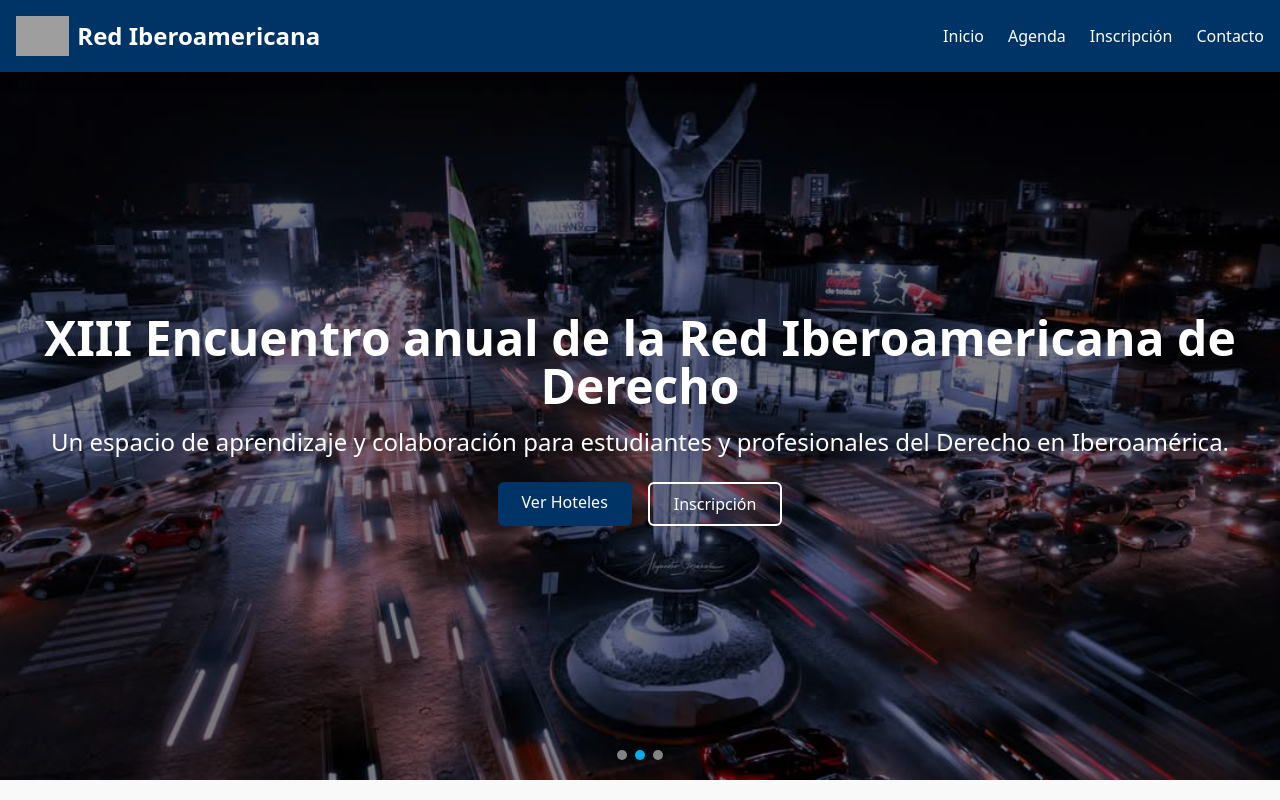
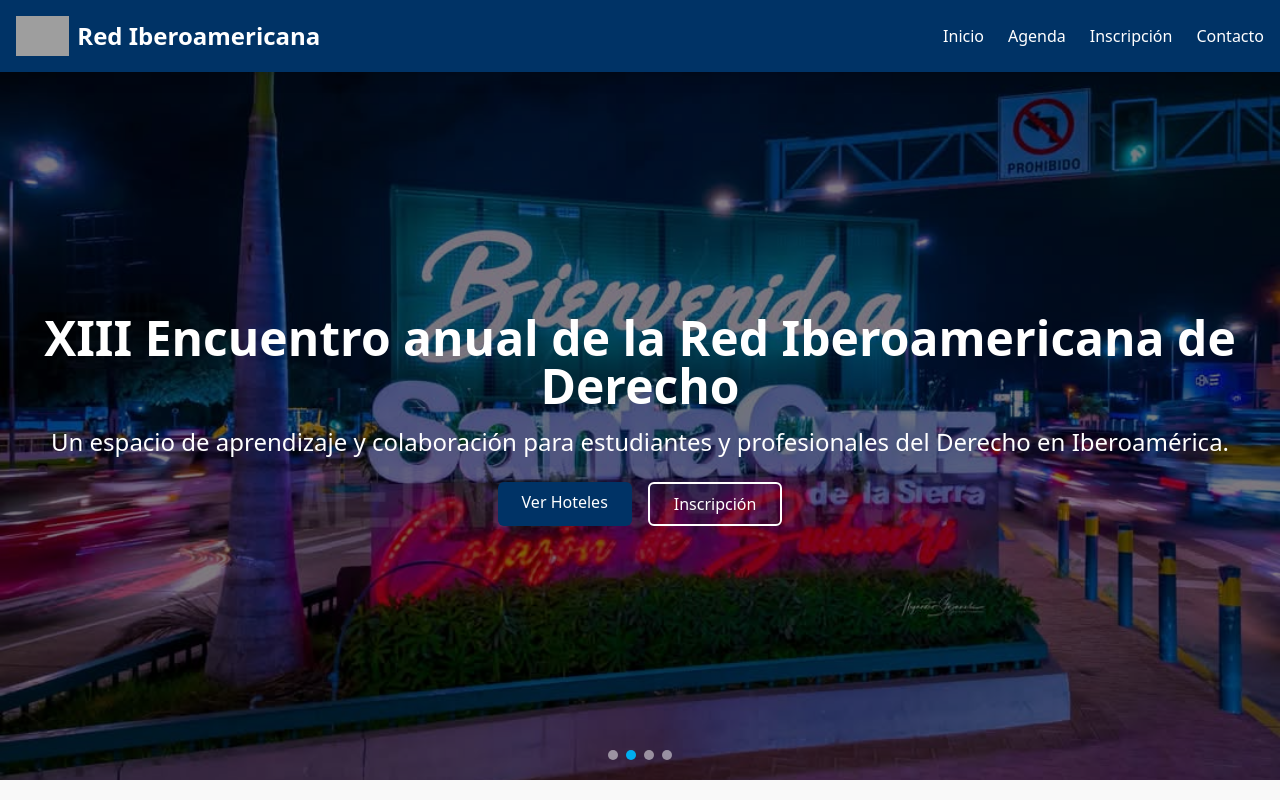
Before and after one commit to RoyDevTEAM/rediberoderecho2025, an Angular app: page / in a window 1280 px wide. Shown: the top 800 px of the page. Built offline with nearby package versions, Linux system fonts and the light colour scheme; grey boxes are pictures that could not be loaded.

Commit message:
Update home.component.ts

```diff
--- a/src/app/pages/home/home.component.ts
+++ b/src/app/pages/home/home.component.ts
@@ -297,9 +297,12 @@ cambiarDia(diaIndex: number) {
   }
 
   images: string[] = [
+
+    'https://github.com/RoyDevTEAM/QueryImg/raw/main/02.jpg',
     '/assets/fondo1.jpg',
     '/assets/IMG-20250228-WA0037.jpg',
-    '/assets/IMG-20250228-WA0038.jpg'
+    '/assets/IMG-20250228-WA0038.jpg',
+
   ];
 
   currentIndex: number = 0;
```
